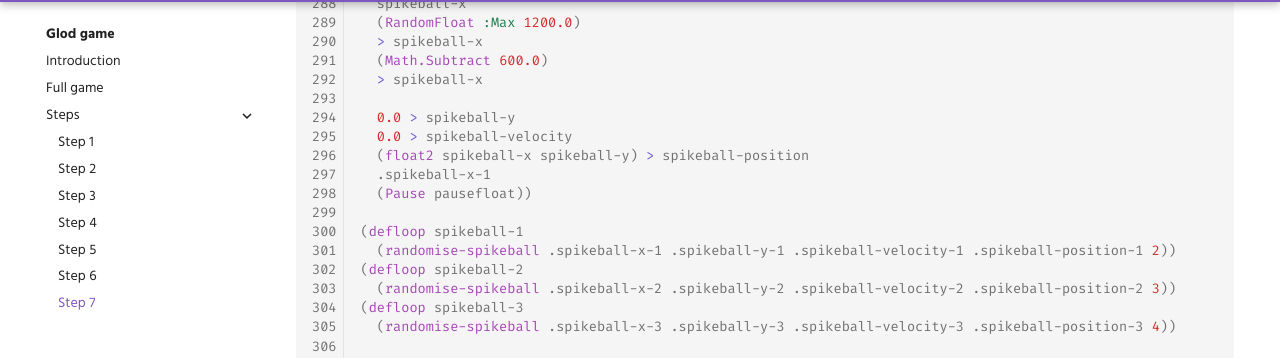
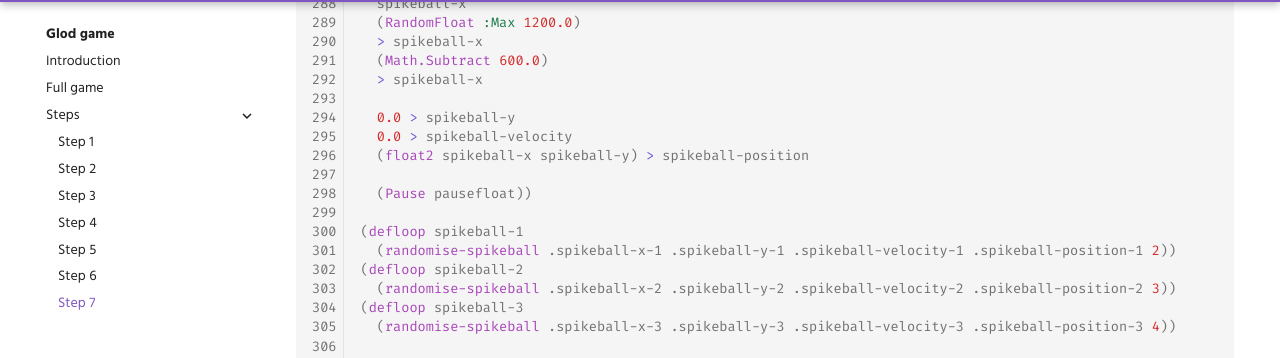
Before and after one commit to fragcolor-xyz/shards-examples, an MkDocs documentation site: the page built from tutorials/glod-game/steps/step-7.md, in a window 1280 px wide and 900 px high, scrolled down 8615 px. Shown: the part 94-452 px from the top of the window. Built offline with MkDocs 1.6.1 and Material for MkDocs 9.7.7, drawn with Linux system fonts in a browser that asks for light colours; comment, search, counter and statistics services are not loaded.

Commit message:
Remove redundant variable from the sample code

```diff
--- a/tutorials/glod-game/steps/step-7.md
+++ b/tutorials/glod-game/steps/step-7.md
@@ -441,7 +441,7 @@ Lastly, remember to call your shard and loop in your `main-wire`.
       0.0 > spikeball-y
       0.0 > spikeball-velocity
       (float2 spikeball-x spikeball-y) > spikeball-position
-      .spikeball-x-1
+
       (Pause pausefloat))
 
     (defloop spikeball-1
@@ -1099,7 +1099,7 @@ Create our logic to loop our damage effect animation which plays when `.damage-e
       0.0 > spikeball-y
       0.0 > spikeball-velocity
       (float2 spikeball-x spikeball-y) > spikeball-position
-      .spikeball-x-1
+
       (Pause pausefloat))
 
     (defloop spikeball-1
@@ -1757,7 +1757,7 @@ Remember to add this `UI.Area` before the `UI.Area` which houses your character
       0.0 > spikeball-y
       0.0 > spikeball-velocity
       (float2 spikeball-x spikeball-y) > spikeball-position
-      .spikeball-x-1
+
       (Pause pausefloat))
 
     (defloop spikeball-1
@@ -2464,7 +2464,7 @@ Remember to call and `Step` them in the `main-wire`.
       0.0 > spikeball-y
       0.0 > spikeball-velocity
       (float2 spikeball-x spikeball-y) > spikeball-position
-      .spikeball-x-1
+
       (Pause pausefloat))
 
     (defloop spikeball-1
@@ -3262,7 +3262,7 @@ Finally its time to code the final bit for our game. We need to add some finalit
       0.0 > spikeball-y
       0.0 > spikeball-velocity
       (float2 spikeball-x spikeball-y) > spikeball-position
-      .spikeball-x-1
+
       (Pause pausefloat))
 
     (defloop spikeball-1
```
Also changed, not shown: 1 other file.
